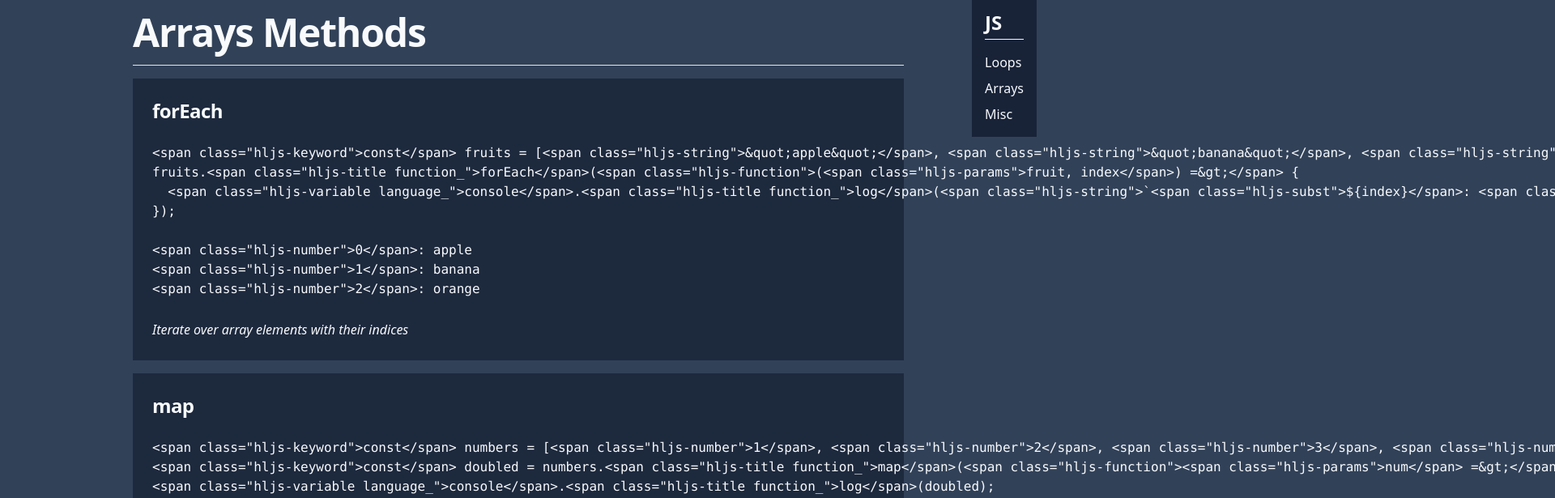
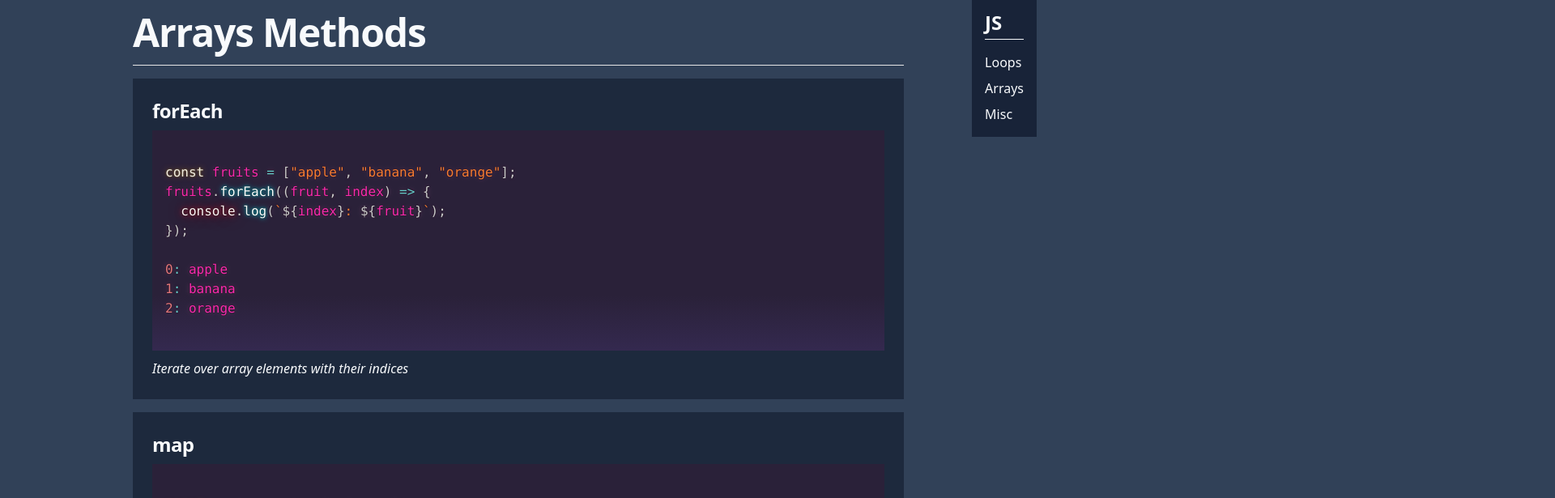
Before and after one commit to Dillonzellis/review-25, a Next.js app: page /js/arrays in a window 1280 px wide. Shown: the top 615 px of the page at 81% size, 1920 px wide, since content can reach past the window. Built offline with nearby package versions, Linux system fonts and the light colour scheme.

Commit message:
feat: add syntax highlighter

```diff
--- a/package.json
+++ b/package.json
@@ -21,6 +21,7 @@
     "next": "15.3.1",
     "react": "^19.0.0",
     "react-dom": "^19.0.0",
+    "react-syntax-highlighter": "^15.6.1",
     "tailwind-merge": "^3.2.0"
   },
   "devDependencies": {
@@ -29,6 +30,7 @@
     "@types/node": "^20",
     "@types/react": "^19",
     "@types/react-dom": "^19",
+    "@types/react-syntax-highlighter": "^15.5.13",
     "drizzle-kit": "^0.31.0",
     "eslint": "^9",
     "eslint-config-next": "15.3.1",
--- a/src/components/ConceptBlock/ConceptBlock.tsx
+++ b/src/components/ConceptBlock/ConceptBlock.tsx
@@ -1,5 +1,5 @@
-import hljs from "highlight.js/lib/core";
-import javascript from "highlight.js/lib/languages/javascript";
+import { Prism as SyntaxHighlighter } from "react-syntax-highlighter";
+import { synthwave84 } from "react-syntax-highlighter/dist/esm/styles/prism";
 import { TypographyH3 } from "../Typograpy/TypographyH3";
 import { TypographyP } from "../Typograpy/TypographyP";
 
@@ -16,17 +16,13 @@
   code,
   desc,
 }: ConceptBlockType) {
-  hljs.registerLanguage("javascript", javascript);
-
-  const hightlightedCode = hljs.highlight(code, {
-    language: "javascript",
-  }).value;
-
   return (
     <div id={id} className="mb-4 bg-slate-800 p-6">
       <TypographyH3>{title}</TypographyH3>
       <code>
-        <pre>{hightlightedCode}</pre>
+        <SyntaxHighlighter language="javascript" style={synthwave84}>
+          {code}
+        </SyntaxHighlighter>
       </code>
       {desc && <TypographyP className="italic">{desc}</TypographyP>}
     </div>
```
Also changed, not shown: 1 other file (tests, documents, lock files or other folders).
